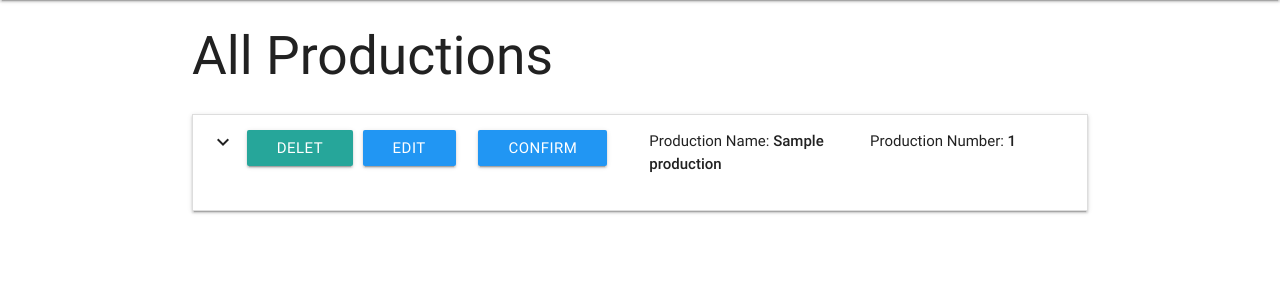
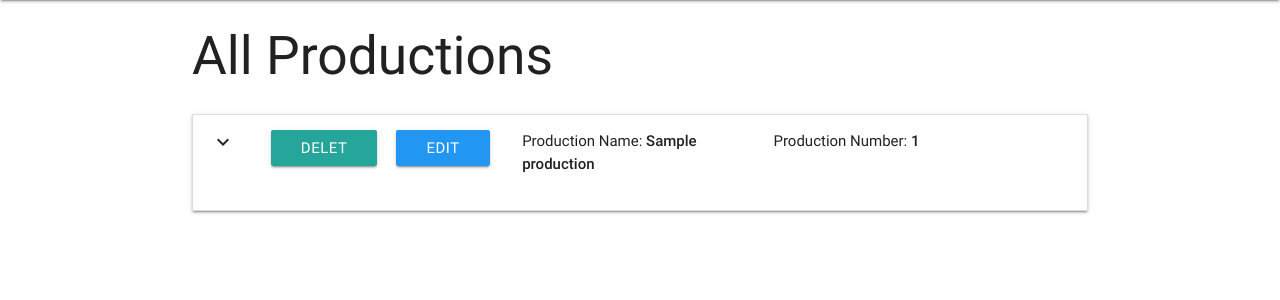
Before and after one commit to ninos77/Production-Management, a Flask app: page / in a window 1280 px wide. Shown: the part 64-364 px from the top of the page. Run offline with Flask 2, Linux system fonts and the light colour scheme; a database or web service that is not in the repository returns one stand-in record (values such as "Sample title"); some libraries are stand-ins or nearby versions.

Commit message:
have been changed the productions template style by adding more info about production and get more data from database like employees

```diff
--- a/app.py
+++ b/app.py
@@ -15,7 +15,8 @@ mongo = PyMongo(app)
 @app.route("/get_productions")
 def get_productions():
     return render_template("productions.html",
-                           productions=mongo.db.productions.find())
+                           productions=mongo.db.productions.find(),
+                           employees=mongo.db.employees.find())
 
 
 if __name__ == "__main__":
--- a/static/css/style.css
+++ b/static/css/style.css
@@ -4,7 +4,7 @@
 
 @media (max-width: 768px) {
   .margin-10 {
-    margin: 10px 10px;
+    margin: 8px 8px;
   }
 
   }
--- a/templates/base.html
+++ b/templates/base.html
@@ -30,5 +30,10 @@
 </div>
 <script src="https://cdnjs.cloudflare.com/ajax/libs/jquery/3.2.1/jquery.min.js"></script>
 <script src="https://cdnjs.cloudflare.com/ajax/libs/materialize/0.100.2/js/materialize.min.js"></script>
+<script>
+$(document).ready(function() {
+    $('select').material_select();
+  });
+</script>
 </body>
 </html>
--- a/templates/productions.html
+++ b/templates/productions.html
@@ -8,50 +8,78 @@
       <li>
         <div class="collapsible-header margin-10">
           <div class="row">
-                        <div class="col c12 l1">
+            <div class="col s12 l1">
               <i class="material-icons">expand_more</i>
             </div>
+            <div class="col s12 l2">
+              <a href="#" class="waves-effect waves-light btn btn_small"
+                >Delet</a
+              >
+            </div>
+            <div class="col s12 l2 margin-10">
+              <a href="#" class="waves-effect waves-light btn btn_small blue"
+                ><span>Edit</span></a
+              >
+            </div>
+            <div class="col s12 l4">
+              <span
+                >Production Name:<strong> {{pro.product_name}}</strong></span
+              >
+            </div>
             <div class="col s12 l3">
-							<a href="#" class="waves-effect waves-light btn btn_small">Delet</a>
-						</div>
-						<div class="col s12 l3 margin-10">
-							<a href="#" class="waves-effect waves-light btn btn_small blue"><span>Edit</span></a>
-						</div>
-						<div class="col s12 l5">
-						<a href="#"
-								class="waves-effect waves-light btn btn_small blue">Confirm</a>
-						</div>
-
-
-					</div>
-                    <div class="row">
-                        <div class="col c12 m6 l6">
-							<span>Production Name:<strong> {{pro.product_name}}</strong></span>
-						</div>
-                        <div class="col c12 m6 l6">
-							<span>Production Number:<strong> {{pro.product_number}}</strong></span>
+              <span
+                >Production Number:<strong>
+                  {{pro.product_number}}</strong
+                ></span
+              >
             </div>
           </div>
         </div>
         <div class="collapsible-body">
-					<table class="centered responsive-table">
-						<thead>
-							<tr>
-								<th>Date</th>
-								<th>employee</th>
-								<th>Machine</th>
-                                <th>comments</th>
-							</tr>
-						</thead>
-						<tbody>
-							<tr>
-								<td>2020-06-26</td>
-								<td>{{pro.nick_name[0]}}</td>
-								<td>{{pro.machine_name}}</td>
-                                <td><p>{{pro.comments}}</p></td>
-							</tr>
-						</tbody>
-					</table>
+          <div class="row">
+            <div class="input-field col s12 l4">
+              <select multiple>
+                <option disabled selected></option>
+                {% for emp in employees%}
+                <option value="1">{{emp.nick_name}}</option>
+                {% endfor %}
+              </select>
+              <label>employee nick name: </label>
+            </div>
+            <div class="input-field col s12 l4">
+              <input
+                value="{{pro.machine_name}}"
+                id="first_name1"
+                type="text"
+                class="validate"
+              />
+              <label class="active" for="first_name2">Machine: </label>
+            </div>
+            <div id="matfix">
+              <div class="input-field col s12 l4">
+                <input
+                  value="{{pro.date}}"
+                  id="first_name2"
+                  type="text"
+                  class="validate"
+                />
+                <label class="active" for="first_name2">Date</label>
+              </div>
+            </div>
+          </div>
+                <div class="row">
+        <div class="input-field col s12">
+          <textarea id="textarea1" class="materialize-textarea">{{ pro.comments}}</textarea>
+          <label for="textarea1">Comments</label>
+        </div>
+      </div>
+          <div class="row">
+                      <div class="col s12">
+              <a href="#" class="waves-effect waves-light btn btn_small blue"
+                >Confirm</a
+              >
+            </div>
+          </div>
         </div>
       </li>
       {% endfor %}
```
Lines whose indentation alone changed are shown as unchanged.
